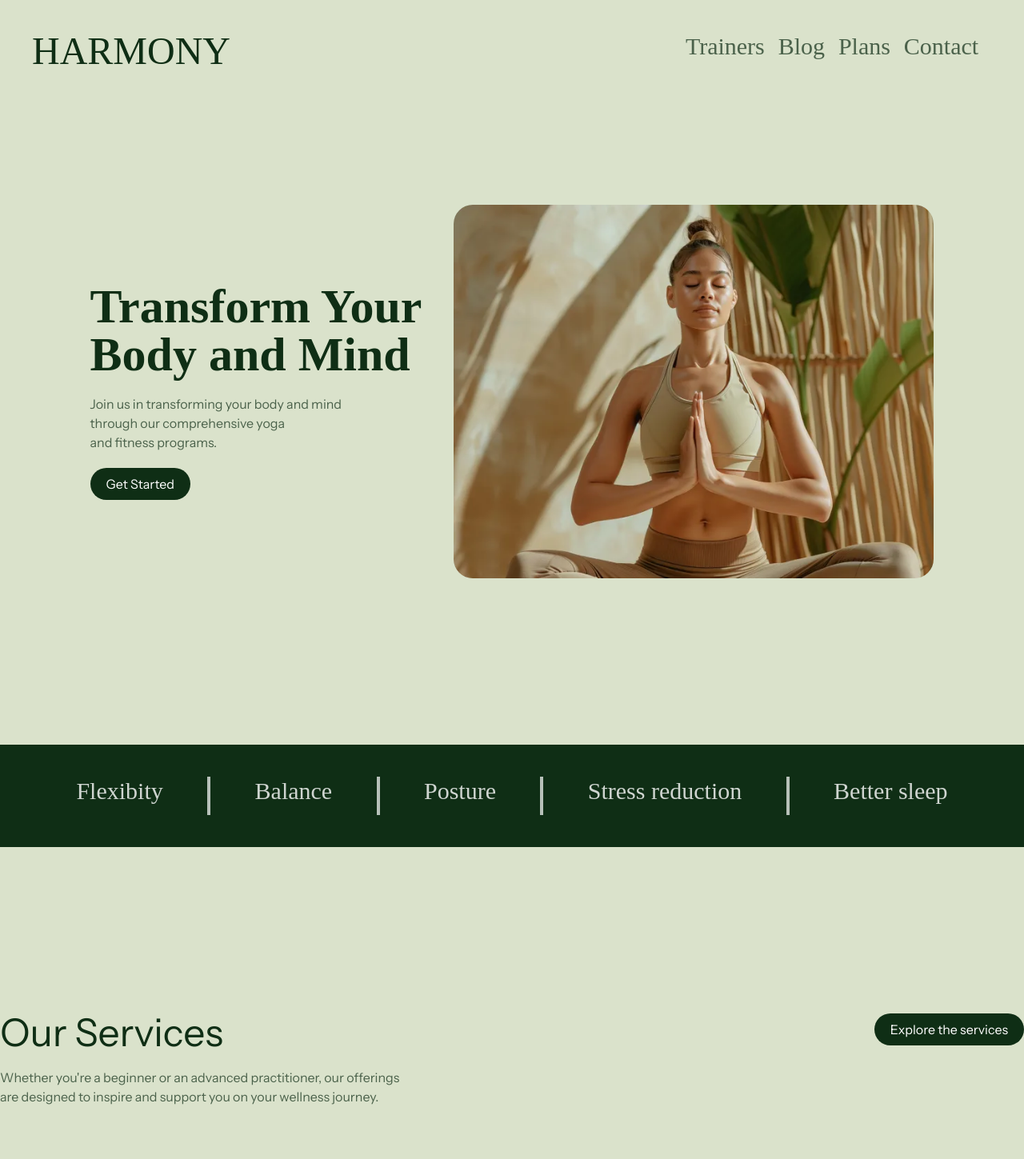
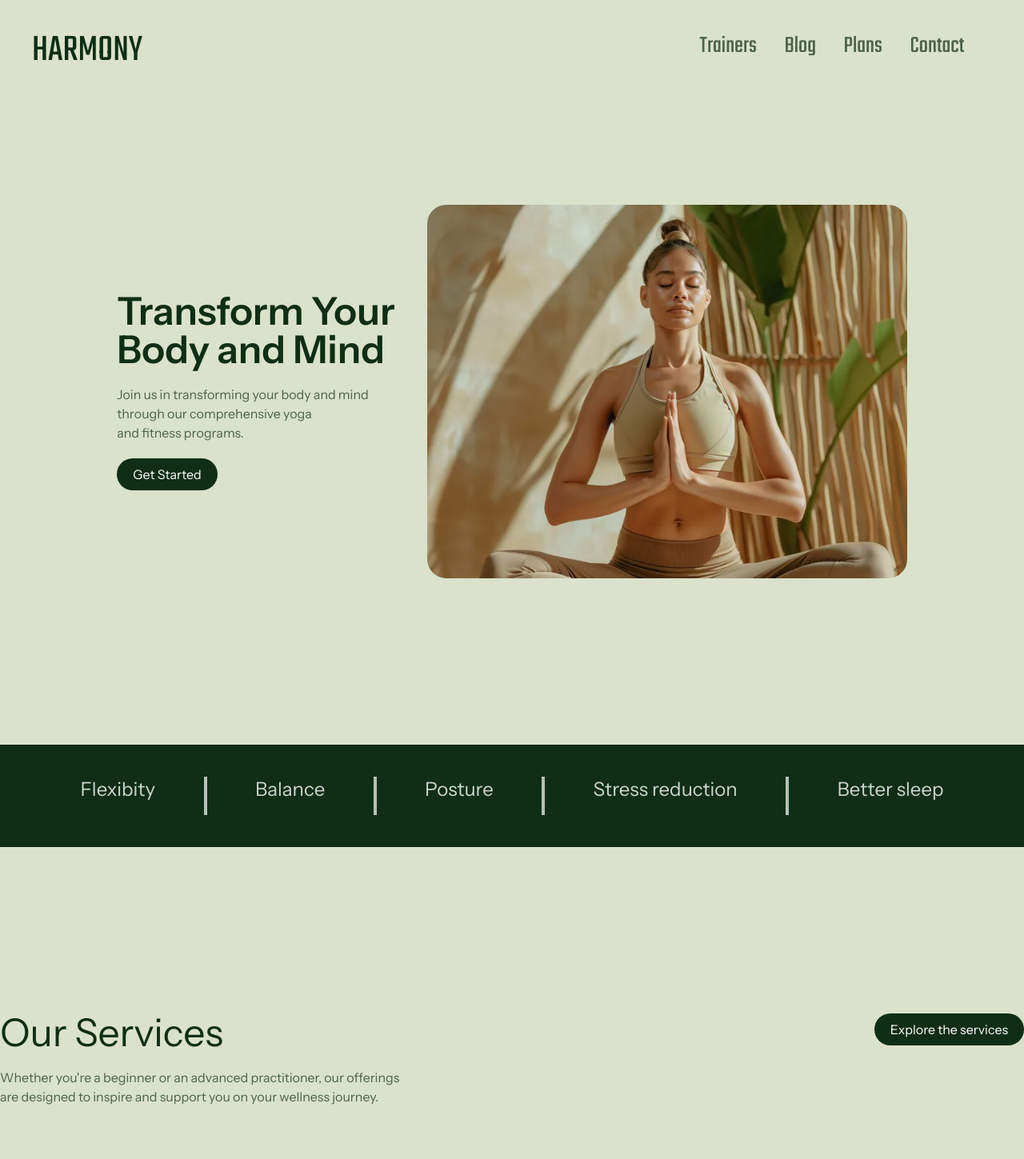
Before and after one commit to KostasTritsonis/yoga, a React (Vite) app: page / in a window 1280 px wide. Shown: the top 1449 px of the page at 80% size. Built offline with nearby package versions, Linux system fonts and the light colour scheme; what tailwindcss-animated would draw is missing.

Commit message:
27012025

```diff
--- a/index.html
+++ b/index.html
@@ -6,7 +6,7 @@
     <link rel="icon" type="image/svg+xml" href="/src/assets/favicon.png" />
     <link rel="preconnect" href="https://fonts.googleapis.com">
     <link rel="preconnect" href="https://fonts.gstatic.com" crossorigin>
-    <link href="https://fonts.googleapis.com/css2?family=Instrument+Sans:ital,wght@0,400..700;1,400..700&display=swap" rel="stylesheet">
+    <link href="https://fonts.googleapis.com/css2?family=Instrument+Sans:ital,wght@0,400..700;1,400..700&family=Teko:wght@300..700&display=swap" rel="stylesheet">
     <meta name="viewport" content="width=device-width, initial-scale=1.0" />
     <title>Harmony</title>
   </head>
--- a/src/Pages/Main/Benefits.jsx
+++ b/src/Pages/Main/Benefits.jsx
@@ -3,9 +3,8 @@ import React from 'react'
 
 const Benefits = () => {
   return (
-    <div className='flex max-md:flex-col  max-md:items-center     md:justify-evenly  p-10 sm:container sm:mx-auto w-full
-     bg-primary text-white 2xl:text-4xl md:text-3xl text-2xl  text-opacity-80 font-gregular
-     '>
+    <div className='flex max-md:flex-col  max-md:items-center md:justify-evenly p-10 sm:container sm:mx-auto w-full
+     bg-primary text-white 2xl:text-3xl md:text-2xl text-2xl  text-opacity-80'>
       <p >Flexibity</p>
       <div className='w-1 h-12 max-md:h-8 max-md:mx-3 max-md:rotate-90 bg-white opacity-70'></div>
       <p >Balance</p>
--- a/src/Pages/Main/Hero.jsx
+++ b/src/Pages/Main/Hero.jsx
@@ -8,7 +8,7 @@ const Hero = () => {
   return (
     <div className='lg:flex lg:justify-center lg:items-center my-32 pb-20 container mx-auto'>
         <div className='max-lg:text-center flex-col max-lg:pb-5 lg:pr-10'>
-            <h1 className='2xl:text-7xl text-6xl  text-primary font-tregular font-semibold pb-5 '>
+            <h1 className='2xl:text-6xl text-5xl  text-primary  font-semibold pb-5 '>
               Transform Your <br /> Body and Mind
             </h1>
             <p className='text-secondary 2xl:text-lg max-lg:text-md'>
--- a/src/Pages/Main/Navbar.jsx
+++ b/src/Pages/Main/Navbar.jsx
@@ -16,7 +16,7 @@ const Navbar = () => {
 
   return (
     <div className='flex justify-between p-10 container mx-auto'>
-        <Link onClick={()=>{setMenu("/")}} to='/' className='text-5xl text-primary font-medium font-tregular'>HARMONY</Link>
+        <Link onClick={()=>{setMenu("/")}} to='/' className='text-5xl text-primary font-tregular'>HARMONY</Link>
         <nav ref={menuRef} className={`text-secondary text-3xl flex sm:justify-evenly font-tregular xl:w-1/3 lg:w-1/2 w-2/3
           ${mobileMenu ?'absolute max-sm:top-24 max-sm:right-3 max-sm:text-center max-sm:flex-col max-sm:z-10 max-sm:bg-background max-sm:text-primary max-sm:w-full max-sm:h-[40%] max-sm:pt-[30px] max-sm:transition-transform max-sm:duration-500':'max-sm:hidden '} `}>
         {[
@@ -25,7 +25,7 @@ const Navbar = () => {
             ['Plans','/plans'],
             ['Contact','/contact'],
         ].map(([text,link])=>(
-            <Link key={text} onClick={()=>{setMenu(text.toLowerCase())}} className= {text.toLowerCase() === menu ? "font-semibold " : ""} to={link}>{text}</Link>
+            <Link key={text} onClick={()=>{setMenu(text.toLowerCase())}} className= {text.toLowerCase() === menu ? "font-medium" : ""} to={link}>{text}</Link>
         ))}
         </nav>
         <div className='sm:hidden max-sm:block '>
--- a/src/Pages/Main/Team.jsx
+++ b/src/Pages/Main/Team.jsx
@@ -6,7 +6,7 @@ import { Link } from 'react-router-dom'
 
 const Team = () => {
   return (
-    <div className="container mx-auto mt-20 px-4 text-white">
+    <div className="container mx-auto px-4 text-white">
     {/* Section Heading */}
     <div className="text-center">
         <h2 className="text-primary text-lg ">OUR TEAM</h2>
--- a/tailwind.config.js
+++ b/tailwind.config.js
@@ -12,7 +12,6 @@ export default {
       },
       fontFamily: {
         tregular: ["Teko", "serif"],
-        gregular:[ "Geo", "serif"],
         iregular:["Instrument Sans", "serif"]
       },
     },
```
